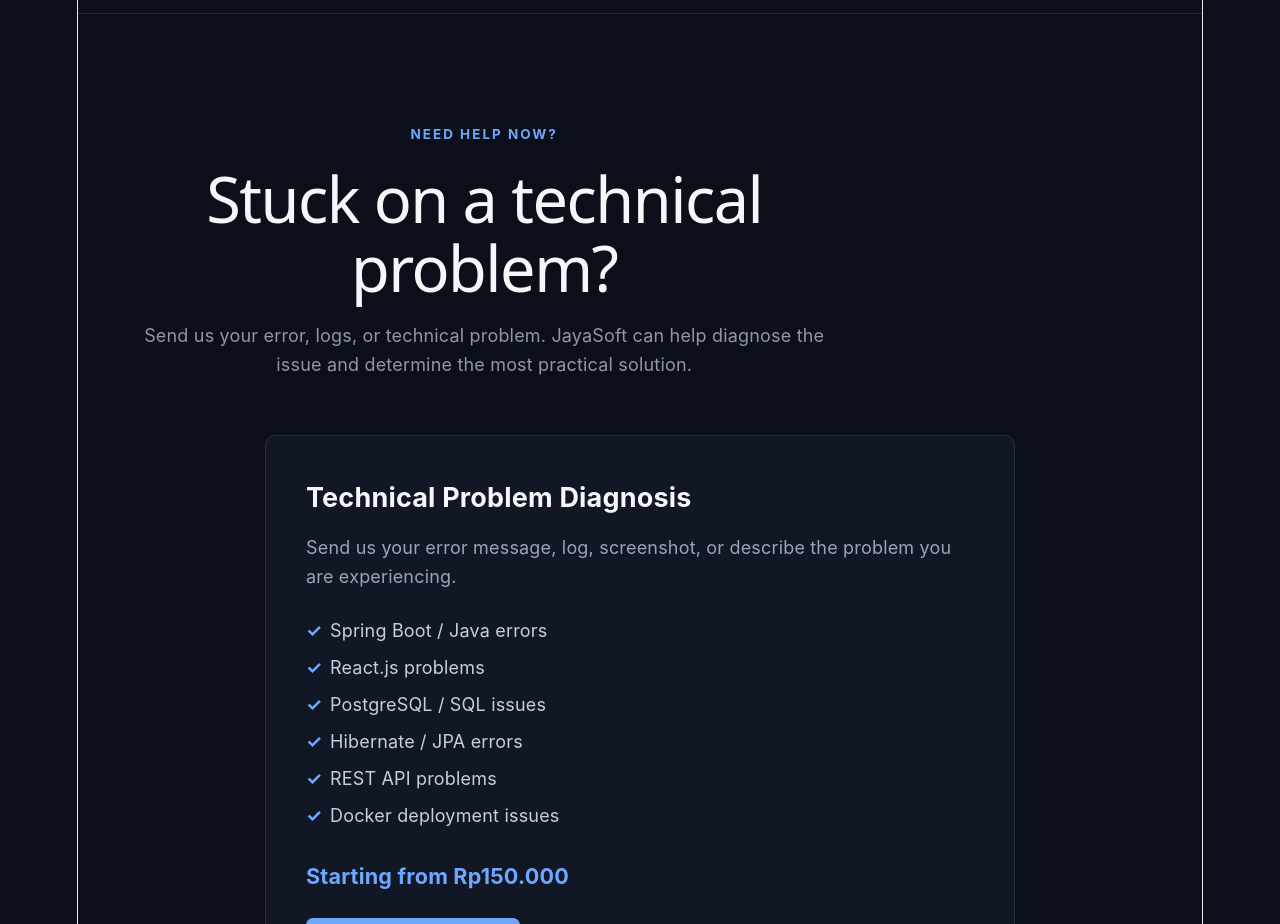
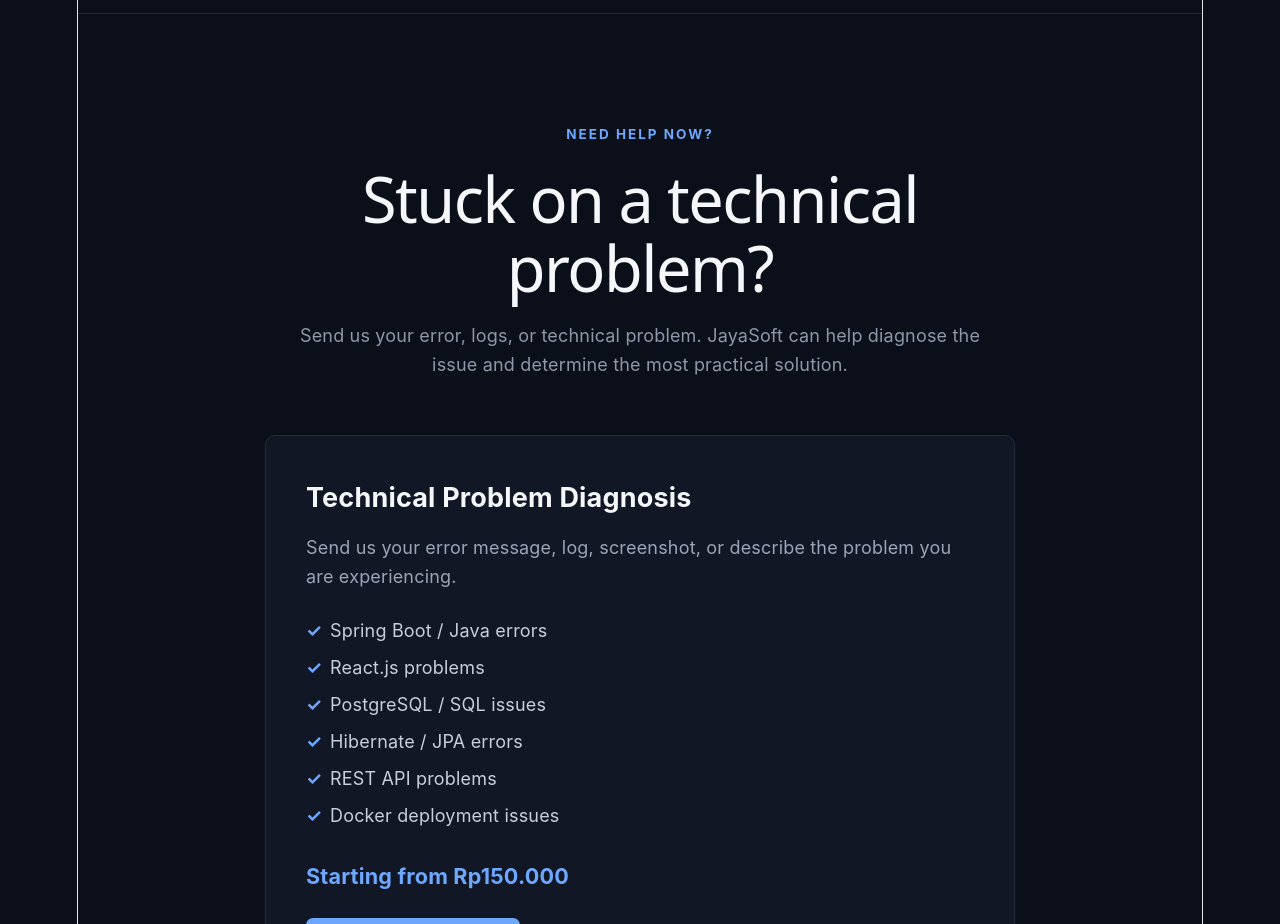
Before and after one commit to jayasoftech/jayasoftech-website, a React (Vite) app: page / in a window 1280 px wide. Shown: the part 2720-3644 px from the top of the page. Built offline with nearby package versions, Linux system fonts and the light colour scheme.

Commit message:
Fix the link of whatsapp for all the pricing

```diff
--- a/src/App.css
+++ b/src/App.css
@@ -461,6 +461,12 @@
 
 .quick-help-section {
   background: #0b0f19;
+}
+
+.quick-help-heading {
+  text-align: center;
+  margin-left: auto;
+  margin-right: auto;
 }
 
 .quick-help-card {
--- a/src/App.jsx
+++ b/src/App.jsx
@@ -197,7 +197,7 @@
 
         <div className="container">
 
-          <div className="section-heading">
+          <div className="section-heading quick-help-heading">
 
             <p className="eyebrow">
               NEED HELP NOW?
@@ -239,10 +239,10 @@
             </div>
 
             <a
-              href="https://wa.me/6281268018828?text=Hello%20JayaSoft,%20I%20need%20technical%20help.%0A%0AProblem:%20%0A%0ATechnology:%20%0A%0AError%20message:%20"
+              href="https://wa.me/6281268018828?text=Hello%20JayaSoft,%20I%20need%20Technical%20Problem%20Diagnosis.%0A%0AProblem:%20%0A%0ATechnology:%20%0A%0AError%20message%20or%20log:%20"
               target="_blank"
               rel="noopener noreferrer"
-              className="btn primary pricing-button"
+              className="btn primary"
             >
               Get Technical Help
             </a>
@@ -306,7 +306,7 @@
               </ul>
 
               <a
-                href="https://wa.me/628XXXXXXXXXX?text=Hello%20JayaSoft,%20I%20need%20Bug%20Fix%20%26%20Troubleshooting.%0A%0ATechnology:%20%0AProblem:%20%0AError%20message%2Flog:%20"
+                href="https://wa.me/6281268018828?text=Hello%20JayaSoft,%20I%20need%20Bug%20Fix%20%26%20Troubleshooting.%0A%0ATechnology:%20%0A%0AProblem:%20%0A%0AError%20message%20or%20log:%20%0A%0AWhat%20I%20have%20tried:%20"
                 target="_blank"
                 rel="noopener noreferrer"
                 className="btn primary pricing-button"
@@ -347,7 +347,7 @@
               </ul>
 
               <a
-                href="https://wa.me/628XXXXXXXXXX?text=Hello%20JayaSoft,%20I%20need%20Docker%20%26%20Deployment%20assistance.%0A%0AApplication:%20%0ADeployment%20problem:%20%0ADocker%2FPostgreSQL%20details:%20"
+                href="https://wa.me/6281268018828?text=Hello%20JayaSoft,%20I%20need%20Docker%20%26%20Deployment%20assistance.%0A%0AApplication:%20%0A%0ADeployment%20problem:%20%0A%0ADocker%20details:%20%0A%0APostgreSQL%20details:%20"
                 target="_blank"
                 rel="noopener noreferrer"
                 className="btn primary pricing-button"
```
